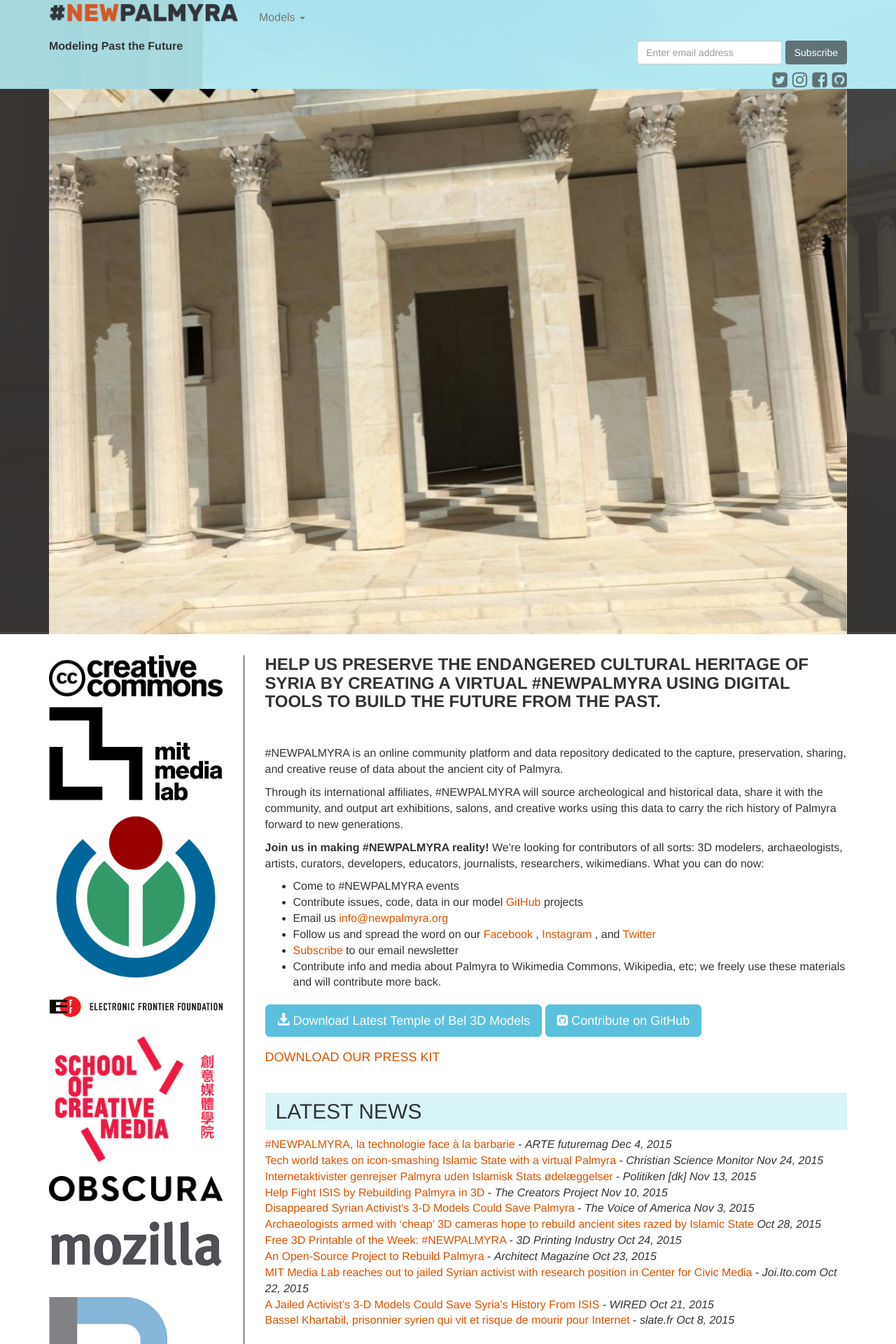
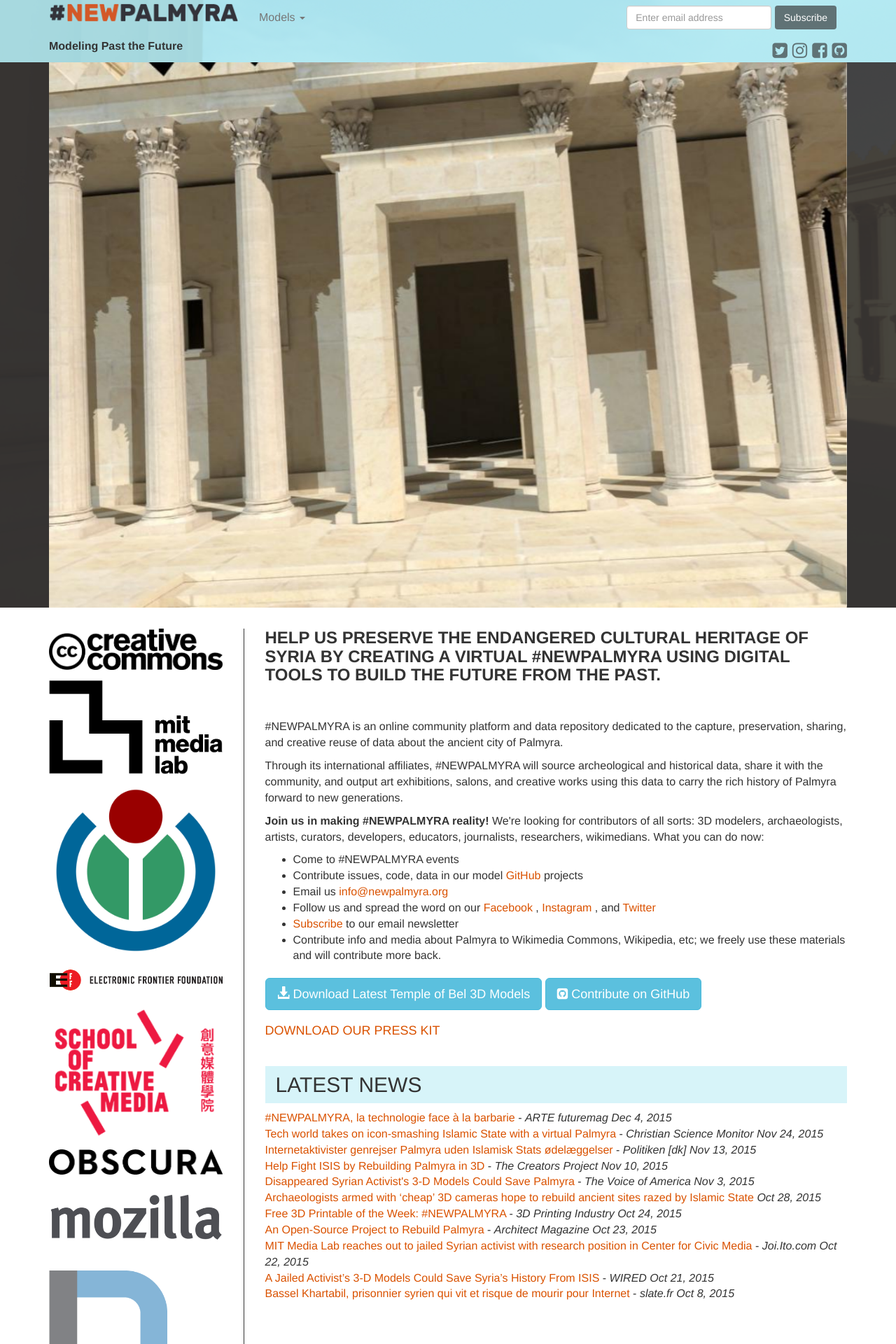
Before and after one commit to YasserMustafa/newpalmyra.org, a Jekyll site: the page index.html, which Jekyll copies as it is, in a window 1280 px wide. Shown: the top 1920 px of the page at 70% size. Built offline with Jekyll 4.4.1, drawn with Linux system fonts in a browser that asks for light colours; nearby versions of some CDN libraries; grey boxes are pictures that could not be loaded.

Commit message:
tried reformatting mailing list submission box

```diff
--- a/index.html
+++ b/index.html
@@ -65,18 +65,18 @@
                 </ul>
               </li>
             </ul>
-          </div>
-          <!-- /.navbar-collapse --> </div>
-
-        <div class="tag col-xs-12 col-sm-6">Modeling Past the Future</div>
-        <div class="mailing-list">
-          <form class="navbar-form" action="https://tinyletter.com/NewPalmyra" method="post" target="popupwindow" onsubmit="window.open('https://tinyletter.com/NewPalmyra', 'popupwindow', 'scrollbars=yes,width=800,height=600');return true">
+            <form class="navbar-form" action="https://tinyletter.com/NewPalmyra" method="post" target="popupwindow" onsubmit="window.open('https://tinyletter.com/NewPalmyra', 'popupwindow', 'scrollbars=yes,width=800,height=600');return true">
             <div class="form-group">
               <input type="text" placeholder="Enter email address" class="form-control" name="email" id="tlemail" />
             </div>
             <input type="hidden" value="1" name="embed"/>
             <input type="submit" class="btn" value="Subscribe" />
           </form>
+          </div>
+          <!-- /.navbar-collapse --> </div>
+
+        <div class="tag col-xs-12 col-sm-6">Modeling Past the Future</div>
+        <div class="mailing-list">
           <div class="social-links">
             <a href="https://twitter.com/newpalmyraorg"> <i class="fa fa-twitter-square"></i>
             </a>
```
